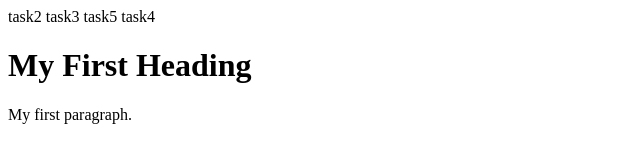
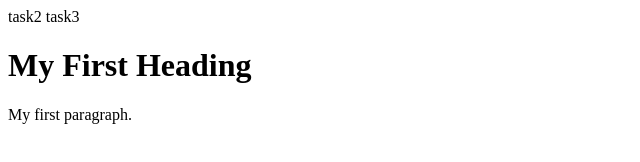
Before and after one commit to manoelnunesborba/tp-devops, a plain HTML site: page index.html in a window 1280 px wide. Shown: the full height of the page, 0-640 px from the left. Drawn offline with Linux system fonts and the light colour scheme.

Commit message:
Update index.html

```diff
--- a/index.html
+++ b/index.html
@@ -3,8 +3,6 @@
 <body>
 task2
 task3
-task5
-task4
 <h1>My First Heading</h1>
 <p>My first paragraph.</p>
 
```
